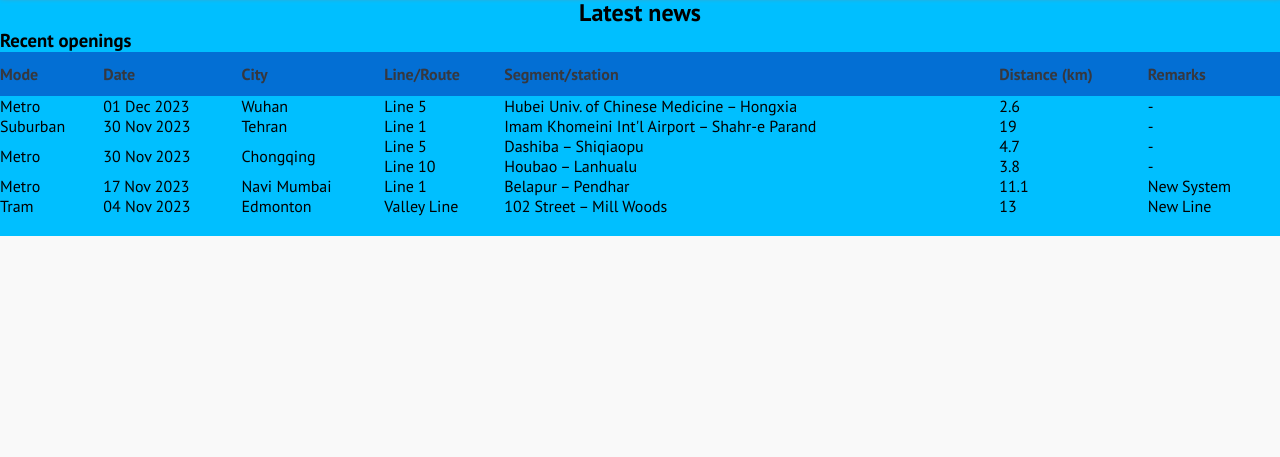
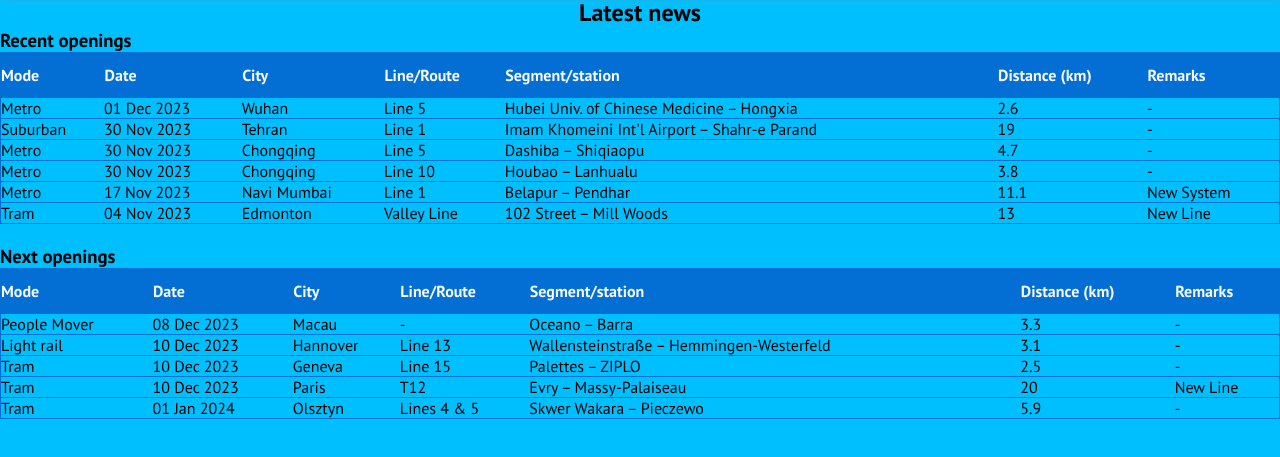
Before and after one commit to KSC3007/FEDAssignment1, a plain HTML site: page news.html in a window 1280 px wide. Shown: the part 81-538 px from the top of the page. Drawn offline with Linux system fonts and the light colour scheme.

Commit message:
added new page

```diff
--- a/news.html
+++ b/news.html
@@ -21,20 +21,19 @@
       <!-- Menu -->
       <nav class="nav">
         <ul class="menu">
-          <li><a href="#" title="Link">About Us</a></li>
+          <li><a href="about us.html" title="Link">About Us</a></li>
           <li><a href="#" title="Link">Explore</a></li>
-          <li><a href="#" title="Link">News</a></li>
+          <li><a href="news.html" title="Link">News</a></li>
         </ul>
       </nav>
     </header>
-
 
     <main>
       <article>
         <h1><center>Latest news</center></h1>
         <h3>Recent openings</h3>
         <p>
-          <table id="Recentopenings">
+          <table id="openings">
             <tr>
               <th>Mode</th>
               <th>Date</th>
@@ -63,15 +62,18 @@
               <td>-</td>
             </tr>
             <tr>
-              <td rowspan = "2">Metro</td>
-              <td rowspan = "2">30 Nov 2023</td>
-              <td rowspan = "2">Chongqing</rowspan></td>
+              <td>Metro</td>
+              <td>30 Nov 2023</td>
+              <td>Chongqing</rowspan></td>
               <td>Line 5</td>
               <td>Dashiba – Shiqiaopu</td>
               <td>4.7</td>
               <td>-</td>
             </tr>
             <tr>
+              <td>Metro</td>
+              <td>30 Nov 2023</td>
+              <td>Chongqing</rowspan></td>
               <td>Line 10</td>
               <td>Houbao – Lanhualu</td>
               <td>3.8</td>
@@ -98,6 +100,65 @@
           </table>
         </p>
         <br>
+        <h3>Next openings</h3>
+        <p>
+          <table id="openings">
+            <tr>
+              <th>Mode</th>
+              <th>Date</th>
+              <th>City</th>
+              <th>Line/Route</th>
+              <th>Segment/station</th>
+              <th>Distance (km)</th>
+              <th>Remarks</th>
+            </tr>
+            <tr>
+              <td>People Mover</td>
+              <td>08 Dec 2023</td>
+              <td>Macau</td>
+              <td>-</td>
+              <td>Oceano – Barra</td>
+              <td>3.3</td>
+              <td>-</td>
+            </tr>
+            <tr>
+              <td>Light rail</td>
+              <td>10 Dec 2023</td>
+              <td>Hannover</td>
+              <td>Line 13</td>
+              <td>Wallensteinstraße – Hemmingen-Westerfeld</td>
+              <td>3.1</td>
+              <td>-</td>
+            </tr>
+            <tr>
+              <td>Tram</td>
+              <td>10 Dec 2023</td>
+              <td>Geneva</td>
+              <td>Line 15</td>
+              <td>Palettes – ZIPLO</td>
+              <td>2.5</td>
+              <td>-</td>
+            </tr>
+            <tr>
+              <td>Tram</td>
+              <td>10 Dec 2023</td>
+              <td>Paris</td>
+              <td>T12</td>
+              <td>Evry – Massy-Palaiseau</td>
+              <td>20</td>
+              <td>New Line</td>
+            </tr>
+            <tr>
+              <td>Tram</td>
+              <td>01 Jan 2024</td>
+              <td>Olsztyn</td>
+              <td>Lines 4 & 5</td>
+              <td>Skwer Wakara – Pieczewo</td>
+              <td>5.9</td>
+              <td>-</td>
+            </tr>
+          </table>
+        </p>
       </article>
     </main>
 
--- a/style.css
+++ b/style.css
@@ -1,5 +1,9 @@
 /* Theming */
 @import url('https://fonts.googleapis.com/css2?family=DM+Sans:opsz,wght@9..40,200&family=Nunito+Sans:opsz,wght@6..12,200;6..12,400&family=PT+Sans:wght@400;700&display=swap');
+
+html {
+    background-color: deepskyblue;
+}
 
 main {
     background-color: deepskyblue;
@@ -140,7 +144,7 @@ ul{
 
 
 /* Responsiveness */
-@media (min-width: 1075px) {
+@media (min-width: 900px) {
     .nav{
         max-height: none;
         top: 0;
@@ -214,16 +218,26 @@ ul{
 	}
 }
 
-#Recentopenings {
+#openings {
     table-layout: auto;
     border-collapse: collapse;
     width: 100%;
 }
 
-#Recentopenings th {
+#openings th {
     padding-top: 12px;
     padding-bottom: 12px;
     text-align: left;
     background-color: #036fd4;
-    color: var(--black);
-  }
+    border: 1px solid #036fd4;
+    color: var(--white);
+}
+
+#openings tr {
+    padding-top: 12px;
+    padding-bottom: 12px;
+    border: 1px solid #036fd4;
+    padding: 8px;
+}
+
+#openings tr:hover {background-color: rgb(0, 168, 224);}
```
Also changed, not shown: about us.html (added, +44 -0 lines), index.html (+13 -10 lines), SliderLayerImage.png (deleted), script.js (line endings or trailing spaces).
